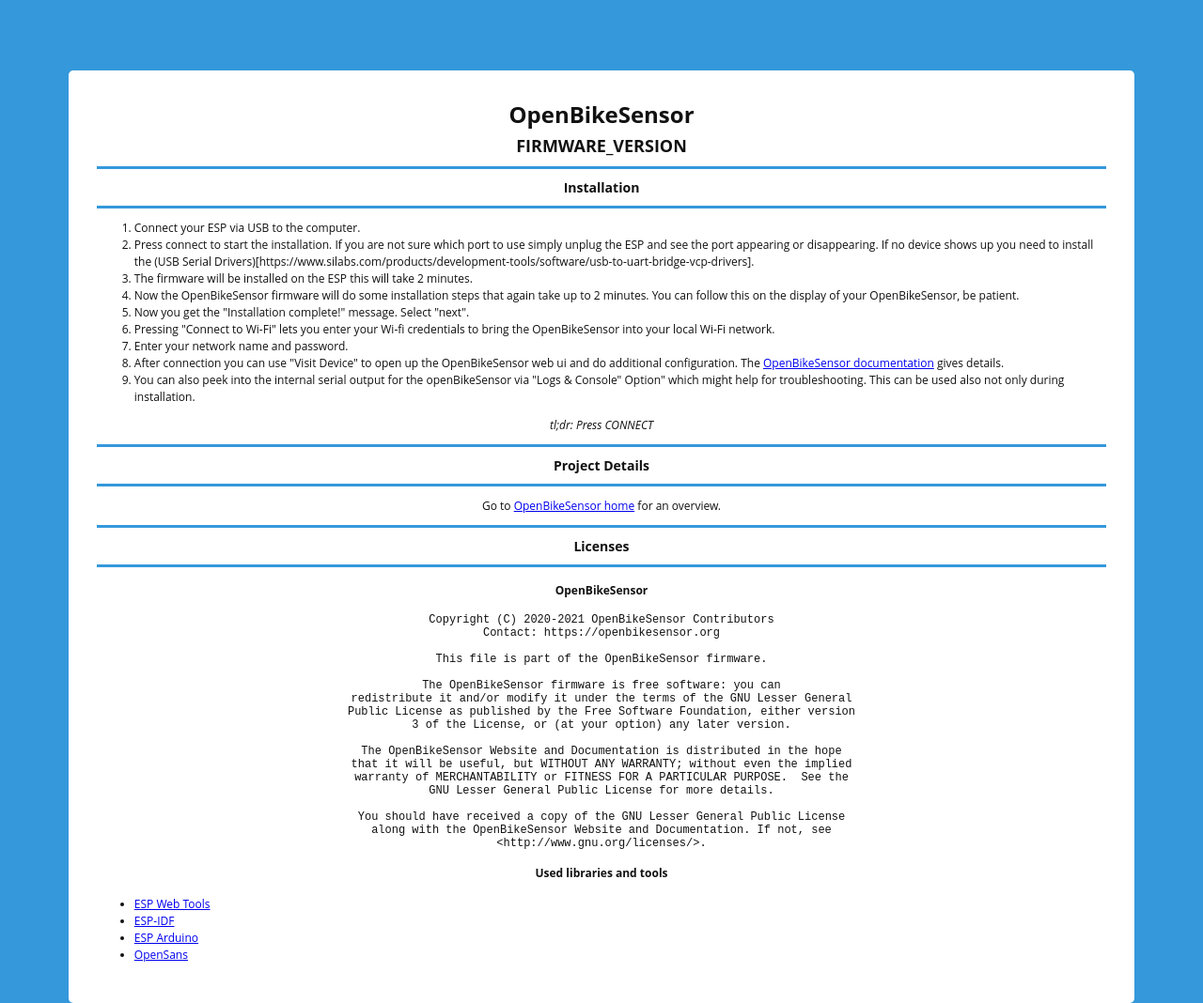
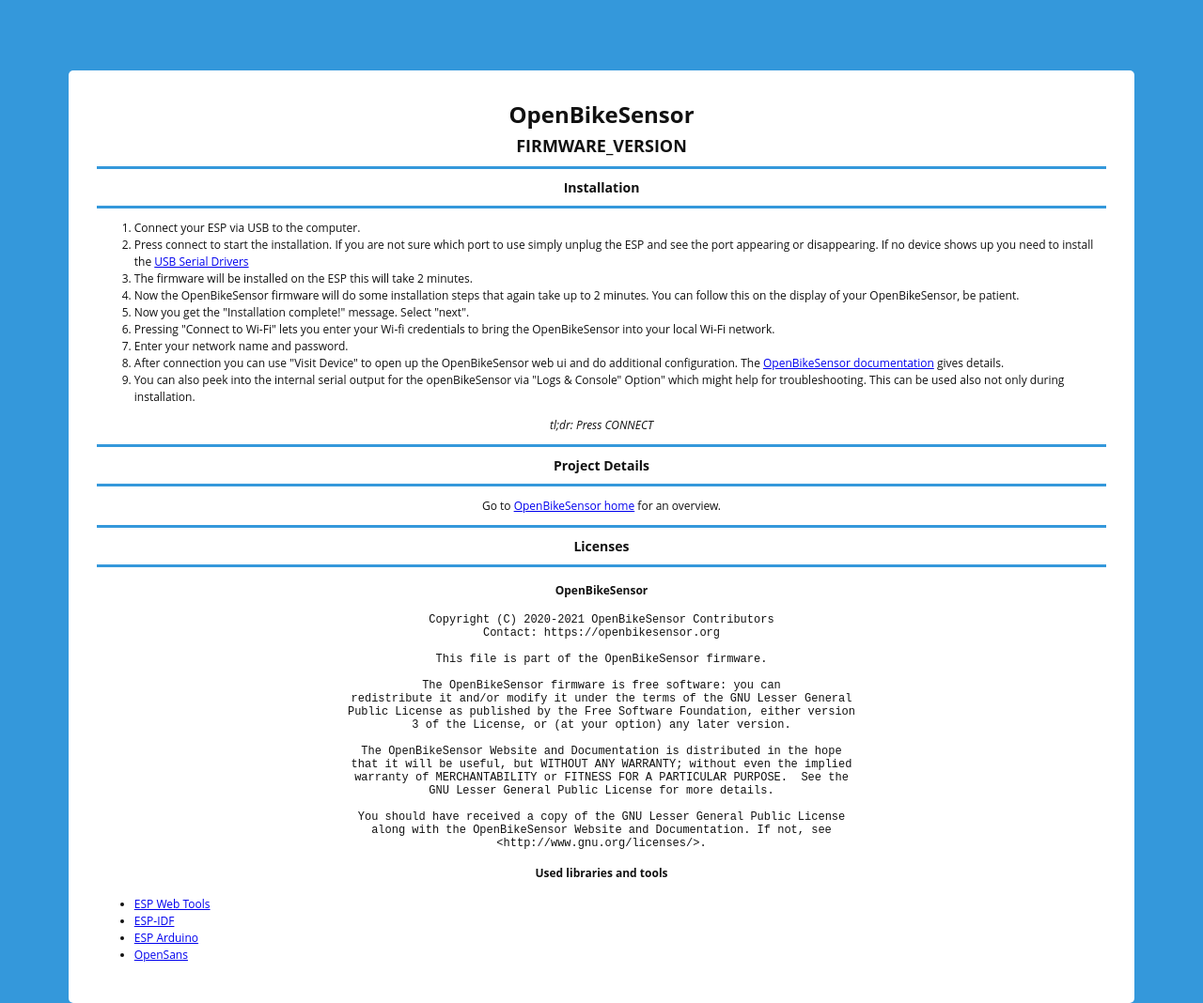
Before and after one commit to openbikesensor/OpenBikeSensorFlasher, a plain HTML site: page public-html/index.html in a window 1280 px wide. Shown: the whole page at 94% size. Drawn offline with Linux system fonts and the light colour scheme; a script that the page names is missing.

Commit message:
Fix http link to serial drivers.

```diff
--- a/public-html/index.html
+++ b/public-html/index.html
@@ -84,8 +84,9 @@
         <li>Connect your ESP via USB to the computer.</li>
         <li>Press connect to start the installation. If you are not sure which port to use
             simply unplug the ESP and see the port appearing or disappearing. If no device shows
-            up you need to install the (USB Serial
-            Drivers)[https://www.silabs.com/products/development-tools/software/usb-to-uart-bridge-vcp-drivers].
+            up you need to install the
+            <a href="https://www.silabs.com/products/development-tools/software/usb-to-uart-bridge-vcp-drivers" >USB Serial
+            Drivers</a>
         </li>
         <li>The firmware will be installed on the ESP this will take 2 minutes.</li>
         <li>Now the OpenBikeSensor firmware will do some
```
